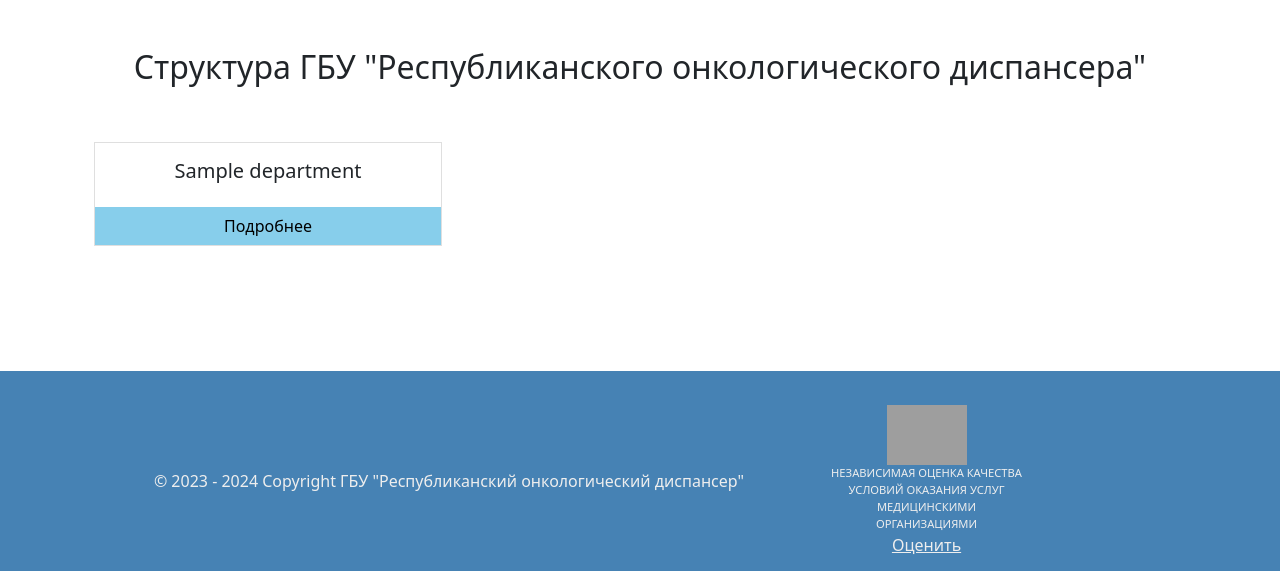
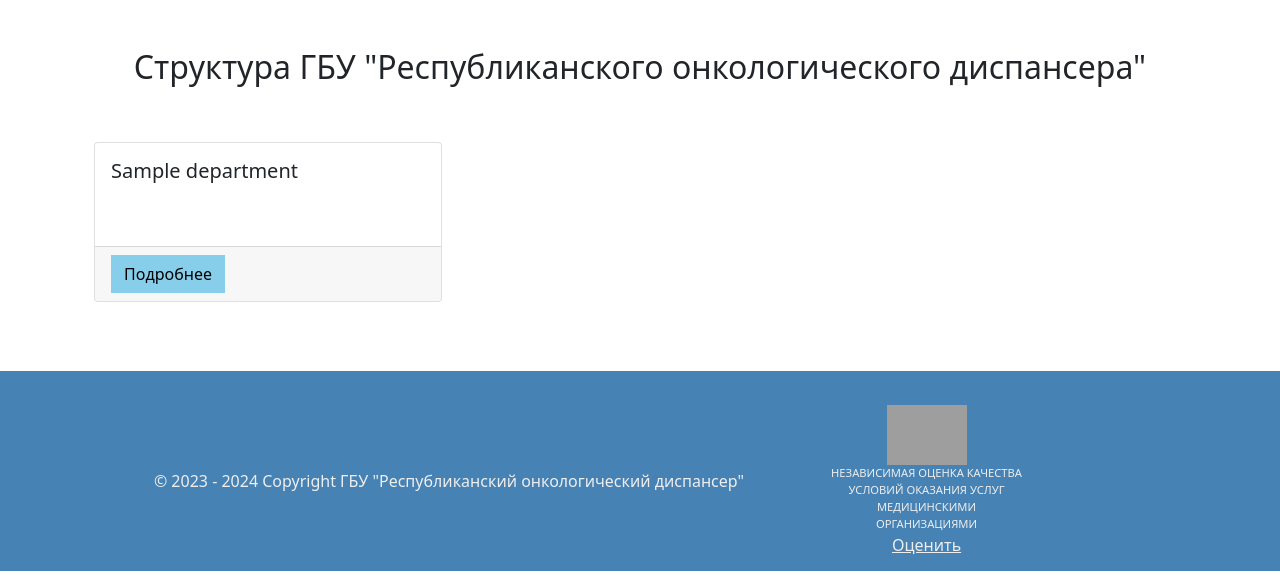
Before and after one commit to RDMN20/gburod, a Django app: page /structure/ in a window 1280 px wide. Shown: the part 229-810 px from the top of the page. Run offline with Django 3.2, Linux system fonts and the light colour scheme; tables that the repository leaves empty hold one stand-in row (values such as "Sample post"); some libraries are stand-ins or nearby versions; grey boxes are pictures that could not be loaded.

Commit message:
Update structure template

```diff
--- a/gburod/gburod_site/gburod_site/settings.py
+++ b/gburod/gburod_site/gburod_site/settings.py
@@ -27,7 +27,7 @@ GOOGLE_RECAPTCHA_SECRET_KEY = os.getenv('GOOGLE_RECAPTCHA_SECRET_KEY')
 
 # SECURITY WARNING: don't run with debug turned on in production!
 
-DEBUG = False  # os.getenv('DEBUG_STATUS', 'False')
+DEBUG = os.getenv('DEBUG_STATUS', 'False')
 
 ALLOWED_HOSTS = os.getenv('ALLOWED_HOSTS', '*').split(',')
 CSRF_TRUSTED_ORIGINS = [
--- a/gburod/gburod_site/static/css/main.css
+++ b/gburod/gburod_site/static/css/main.css
@@ -95,6 +95,10 @@ li a.active {
     color: black;
 }
 
+.dep-cards {
+    min-height: 10rem;
+}
+
 .dep-card-a {
     color: black;
     background-color: #87CEEB;
--- a/gburod/gburod_site/templates/structure/structures.html
+++ b/gburod/gburod_site/templates/structure/structures.html
@@ -8,22 +8,39 @@
         <h2>Структура ГБУ "Республиканского онкологического диспансера"</h2>
       </div>
     </div>
-    <div class="row row-cols-1 row-cols-md-1 row-cols-lg-2 row-cols-xl-3 g-4">
+    <div class="row row-cols-1 row-cols-md-3 g-4">
       {% for depart in departs|dictsort:"title" %}
-        <div class="col text-center">
-          <div class="card mb-3" style="border-radius: 0">
-            {#                <img src="{% thumbnail depart.image 300x200 %}"#}
-            {#                     class="card-img-top" alt="{{ depart.title }}">#}
+        <div class="col">
+          <div class="card dep-cards" id="dep-cards">
             <div class="card-body">
               <h5 class="card-title">{{ depart.title }}</h5>
-              <!-- Здесь можно добавить другую информацию о каждом отделении -->
             </div>
-            <a
-              class="dep-card-a btn btn-primary"
-              href="{% url 'structure:depart_detail' depart.id %}">Подробнее</a>
+            <div class="card-footer">
+              <a class="dep-card-a btn btn-primary"
+                 href="{% url 'structure:depart_detail' depart.id %}">
+                Подробнее
+              </a>
+            </div>
           </div>
         </div>
       {% endfor %}
     </div>
+    {#    <div class="row row-cols-1 row-cols-md-1 row-cols-lg-2 row-cols-xl-3 g-4">#}
+    {#      {% for depart in departs|dictsort:"title" %}#}
+    {#        <div class="col text-center">#}
+    {#          <div class="card mb-3" style="border-radius: 0">#}
+    {#                <img src="{% thumbnail depart.image 300x200 %}"#}
+    {#                     class="card-img-top" alt="{{ depart.title }}">#}
+    {#            <div class="card-body">#}
+    {#              <h5 class="card-title">{{ depart.title }}</h5>#}
+    {#              <!-- Здесь можно добавить другую информацию о каждом отделении -->#}
+    {#            </div>#}
+    {#            <a#}
+    {#              class="dep-card-a btn btn-primary"#}
+    {#              href="{% url 'structure:depart_detail' depart.id %}">Подробнее</a>#}
+    {#          </div>#}
+    {#        </div>#}
+    {#      {% endfor %}#}
+    {#    </div>#}
   </div>
 {% endblock %}
```
